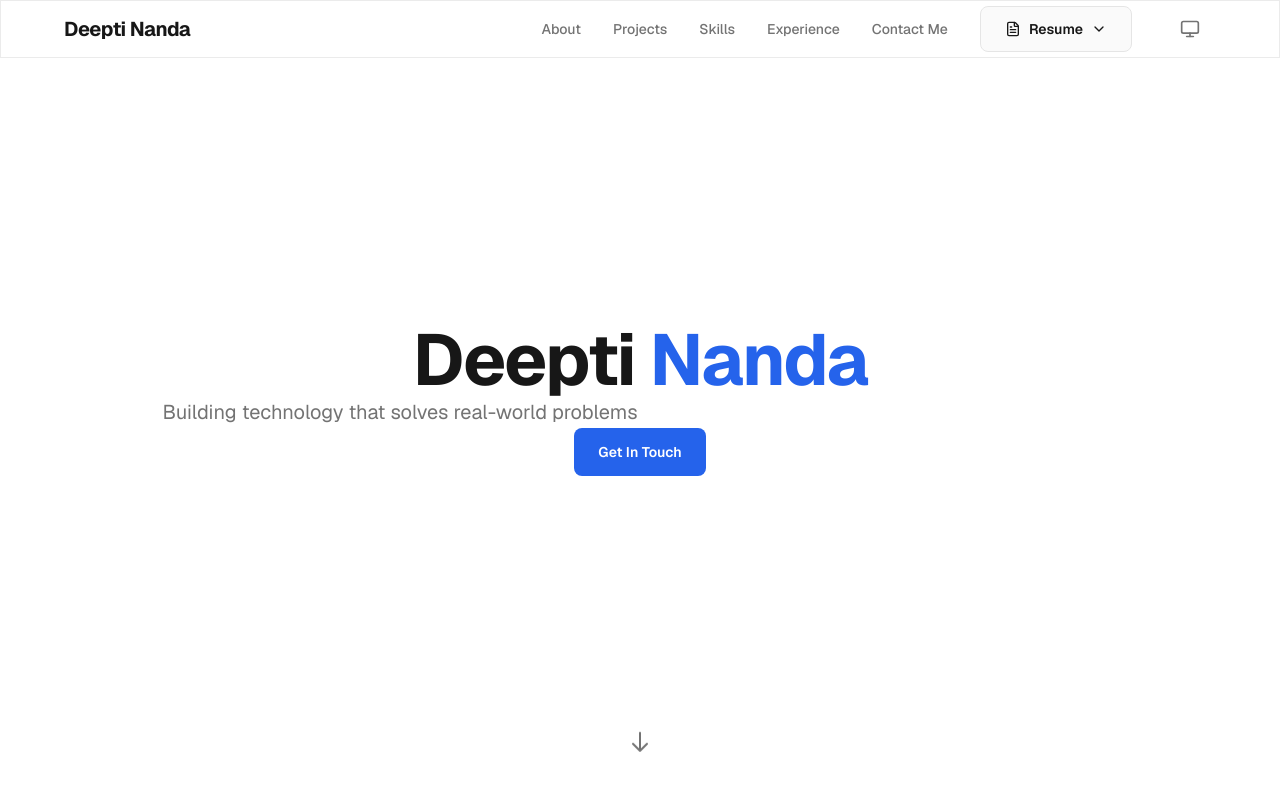
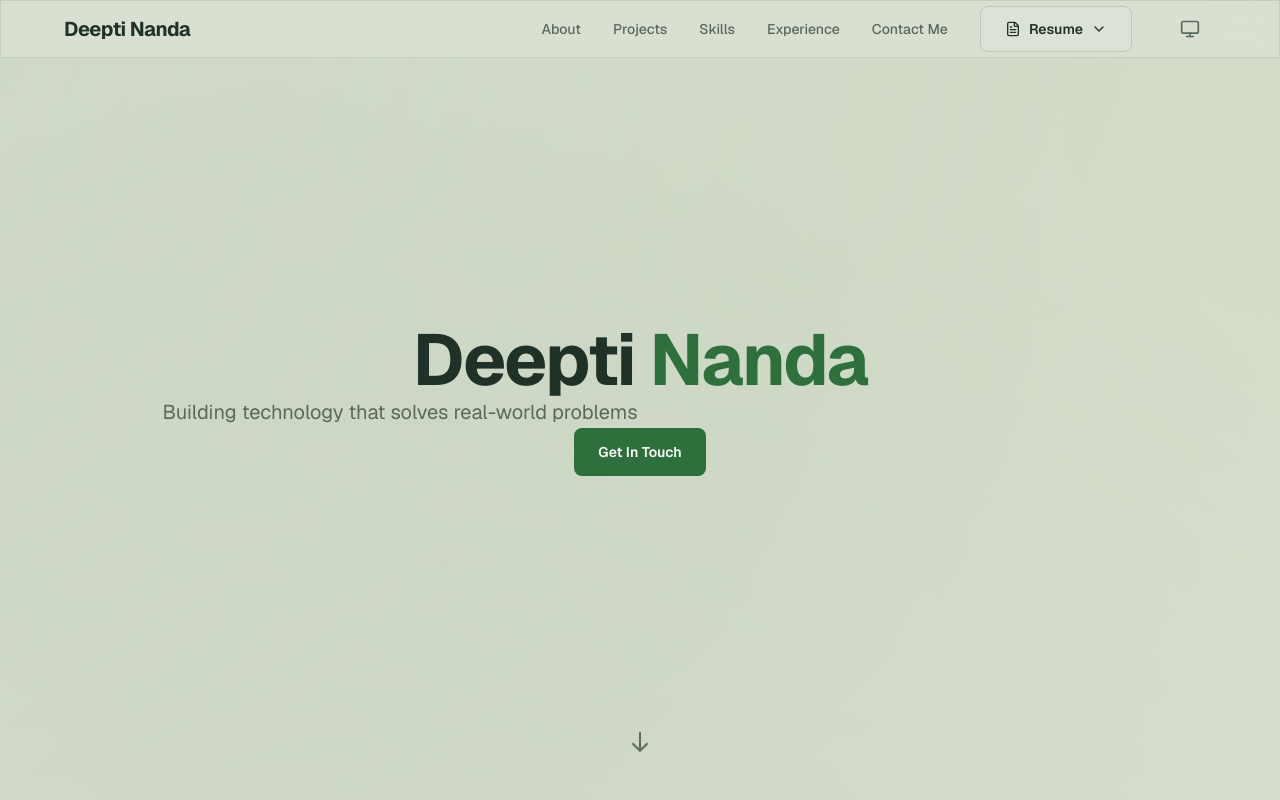
Before and after one commit to Deepti-Nanda/Portfolio, a Next.js app: page / in a window 1280 px wide. Shown: the top 800 px of the page. Built offline with nearby package versions, Linux system fonts and the light colour scheme.

Commit message:
style: update global theme and styling

```diff
--- a/app/globals.css
+++ b/app/globals.css
@@ -1,13 +1,20 @@
 @import "tailwindcss";
 
 :root {
-  --background: #ffffff;
-  --foreground: #171717;
-  --card-bg: #fafafa;
-  --card-border: #e5e5e5;
-  --muted: #737373;
-  --accent: #2563eb;
-  --accent-hover: #1d4ed8;
+  --background: #E7E9DF;
+  --foreground: #203128;
+  --card-bg: #DCE2D5;
+  --card-border: #BCC9B9;
+  --muted: #59695B;
+  --accent: #2d703c;
+  --accent-hover: #24a344;
+  --accent-foreground: #FFFFFF;
+
+  --ambient-gradient:
+    radial-gradient(ellipse at 15% 20%, rgba(63, 112, 60, 0.15), transparent 48%),
+    radial-gradient(ellipse at 85% 30%, rgba(125, 159, 81, 0.13), transparent 48%),
+    radial-gradient(ellipse at 50% 85%, rgba(70, 105, 75, 0.12), transparent 50%),
+    linear-gradient(135deg, #E7E9DF, #DCE2D5, #E7E9DF);
 }
 
 @theme inline {
@@ -17,40 +24,44 @@
   --color-card-border: var(--card-border);
   --color-muted: var(--muted);
   --color-accent: var(--accent);
+  --color-accent-foreground: var(--accent-foreground);
+
   --font-sans: var(--font-geist-sans);
   --font-mono: var(--font-geist-mono);
 }
 
-@media (prefers-color-scheme: dark) {
-  :root {
-    --background: #0a0a0a;
-    --foreground: #ededed;
-    --card-bg: #171717;
-    --card-border: #262626;
-    --muted: #a3a3a3;
-    --accent: #3b82f6;
-    --accent-hover: #60a5fa;
-  }
-}
+[data-theme="light"] {
+  --background: #E7E9DF;
+  --foreground: #203128;
+  --card-bg: #DCE2D5;
+  --card-border: #BCC9B9;
+  --muted: #59695B;
+  --accent: #2d703c;
+  --accent-hover: #24a344;
+  --accent-foreground: #FFFFFF;
 
-[data-theme="light"] {
-  --background: #ffffff;
-  --foreground: #171717;
-  --card-bg: #fafafa;
-  --card-border: #e5e5e5;
-  --muted: #737373;
-  --accent: #2563eb;
-  --accent-hover: #1d4ed8;
+  --ambient-gradient:
+    radial-gradient(ellipse at 15% 20%, rgba(63, 112, 60, 0.15), transparent 48%),
+    radial-gradient(ellipse at 85% 30%, rgba(125, 159, 81, 0.13), transparent 48%),
+    radial-gradient(ellipse at 50% 85%, rgba(70, 105, 75, 0.12), transparent 50%),
+    linear-gradient(135deg, #E7E9DF, #DCE2D5, #E7E9DF);
 }
 
 [data-theme="dark"] {
-  --background: #0a0a0a;
-  --foreground: #ededed;
-  --card-bg: #171717;
-  --card-border: #262626;
-  --muted: #a3a3a3;
-  --accent: #3b82f6;
-  --accent-hover: #60a5fa;
+  --background: #243329;
+  --foreground: #E8EDE4;
+  --card-bg: #243329;
+  --card-border: #374c3a;
+  --muted: #AAB7A7;
+  --accent: #7d9f51;
+  --accent-hover: #3f5c19;
+  --accent-foreground: #0a130e;
+
+  --ambient-gradient:
+    radial-gradient(ellipse at 15% 20%, rgba(125, 159, 81, 0.18), transparent 48%),
+    radial-gradient(ellipse at 85% 30%, rgba(63, 92, 25, 0.18), transparent 48%),
+    radial-gradient(ellipse at 50% 85%, rgba(70, 105, 75, 0.16), transparent 50%),
+    linear-gradient(135deg, #243329, #1D2B22, #243329);
 }
 
 /* Global reset */
@@ -64,19 +75,49 @@ html {
   scroll-behavior: smooth;
   scroll-padding-top: 5rem;
   overflow-x: clip;
+  background: var(--background);
 }
 
 body {
-  background: var(--background);
-  color: var(--foreground);
-  font-family: var(--font-sans), system-ui, sans-serif;
   min-height: 100vh;
   min-height: 100dvh;
   overflow-x: clip;
+  isolation: isolate;
+  background: transparent;
+  color: var(--foreground);
+  font-family: var(--font-sans), system-ui, sans-serif;
   -webkit-font-smoothing: antialiased;
   text-rendering: optimizeLegibility;
 }
 
+/* Animated ambient background */
+body::before {
+  content: "";
+  position: fixed;
+  inset: -25%;
+  z-index: -1;
+  pointer-events: none;
+  background: var(--ambient-gradient);
+  background-size: 200% 200%;
+  animation: ambient-gradient-shift 24s ease-in-out infinite alternate;
+  will-change: background-position;
+}
+
+@keyframes ambient-gradient-shift {
+  0% {
+    background-position: 0% 0%;
+  }
+
+  50% {
+    background-position: 100% 50%;
+  }
+
+  100% {
+    background-position: 0% 100%;
+  }
+}
+
+/* Media defaults */
 img,
 video,
 canvas,
@@ -111,7 +152,7 @@ video {
 /* Selection */
 ::selection {
   background: var(--accent);
-  color: white;
+  color: var(--accent-foreground);
 }
 
 /* Focus visible */
@@ -137,7 +178,7 @@ video {
 
   0%,
   100% {
-    transform: translateY(0px);
+    transform: translateY(0);
   }
 
   50% {
@@ -149,11 +190,11 @@ video {
 
   0%,
   100% {
-    box-shadow: 0 0 20px rgba(59, 130, 246, 0.3);
+    box-shadow: 0 0 20px color-mix(in srgb, var(--accent) 30%, transparent);
   }
 
   50% {
-    box-shadow: 0 0 40px rgba(59, 130, 246, 0.5);
+    box-shadow: 0 0 40px color-mix(in srgb, var(--accent) 55%, transparent);
   }
 }
 
@@ -185,97 +226,28 @@ video {
 a,
 button,
 .transition-smooth {
-  transition: all 0.2s ease;
+  transition:
+    color 0.2s ease,
+    background-color 0.2s ease,
+    border-color 0.2s ease,
+    box-shadow 0.2s ease,
+    transform 0.2s ease,
+    opacity 0.2s ease;
 }
 
 /* Glass morphism */
 .glass {
-  background: rgba(255, 255, 255, 0.08);
+  background: color-mix(in srgb, var(--card-bg) 78%, transparent);
   backdrop-filter: blur(12px);
   -webkit-backdrop-filter: blur(12px);
-  border: 1px solid rgba(255, 255, 255, 0.1);
-}
-
-[data-theme="light"] .glass {
-  background: rgba(255, 255, 255, 0.7);
-  border: 1px solid rgba(0, 0, 0, 0.08);
+  border: 1px solid color-mix(in srgb, var(--card-border) 75%, transparent);
 }
 
 /* Modal overlay */
 .modal-overlay {
-  background: rgba(0, 0, 0, 0.6);
-  backdrop-filter: blur(4px);
-  -webkit-backdrop-filter: blur(4px);
-}
-
-[data-theme="light"] .modal-overlay {
-  background: rgba(0, 0, 0, 0.4);
-}
-
-/* Starfield for dark sections */
-.starfield {
-  position: absolute;
-  inset: 0;
-  overflow: hidden;
-  pointer-events: none;
-}
-
-.starfield::before,
-.starfield::after {
-  content: "";
-  position: absolute;
-  inset: 0;
-  background-image:
-    radial-gradient(1px 1px at 20px 30px, #fff, transparent),
-    radial-gradient(1px 1px at 40px 70px, rgba(255, 255, 255, 0.8), transparent),
-    radial-gradient(1px 1px at 90px 40px, rgba(255, 255, 255, 0.6), transparent),
-    radial-gradient(1px 1px at 130px 80px, rgba(255, 255, 255, 0.7), transparent),
-    radial-gradient(1px 1px at 160px 30px, rgba(255, 255, 255, 0.5), transparent);
-  background-repeat: repeat;
-  background-size: 200px 100px;
-  animation: starfield-move 60s linear infinite;
-}
-
-.starfield::after {
-  background-image:
-    radial-gradient(2px 2px at 10px 10px, #fff, transparent),
-    radial-gradient(1.5px 1.5px at 60px 60px, rgba(255, 255, 255, 0.9), transparent),
-    radial-gradient(1px 1px at 110px 20px, rgba(255, 255, 255, 0.7), transparent);
-  background-size: 300px 150px;
-  animation-duration: 90s;
-  animation-direction: reverse;
-}
-
-@keyframes starfield-move {
-  from {
-    transform: translateY(0);
-  }
-
-  to {
-    transform: translateY(-1000px);
-  }
-}
-
-/* Shooting stars */
-@keyframes shooting-star {
-  0% {
-    transform: translateX(0) translateY(0) rotate(45deg);
-    opacity: 1;
-  }
-
-  100% {
-    transform: translateX(300px) translateY(-300px) rotate(45deg);
-    opacity: 0;
-  }
-}
-
-.shooting-star {
-  position: absolute;
-  width: 2px;
-  height: 60px;
-  background: linear-gradient(180deg, transparent, #fff);
-  border-radius: 2px;
-  animation: shooting-star 3s ease-out infinite;
+  background: rgba(0, 0, 0, 0.58);
+  backdrop-filter: blur(5px);
+  -webkit-backdrop-filter: blur(5px);
 }
 
 /* Skill chips */
@@ -309,7 +281,7 @@ button,
 .btn-primary {
   @apply px-6 py-3 text-sm font-semibold rounded-lg transition-colors;
   background: var(--accent);
-  color: white;
+  color: var(--accent-foreground);
 }
 
 .btn-primary:hover {
```
